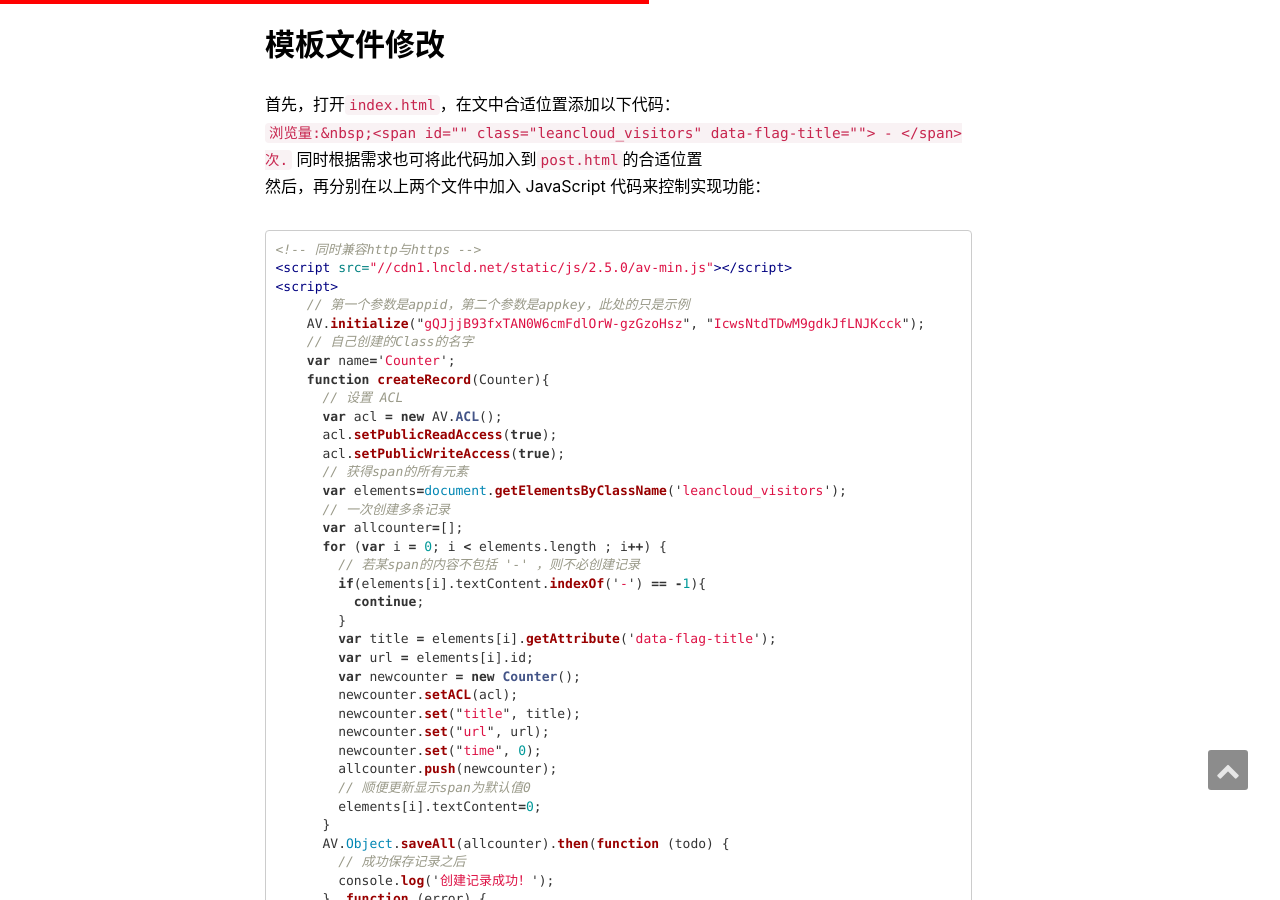
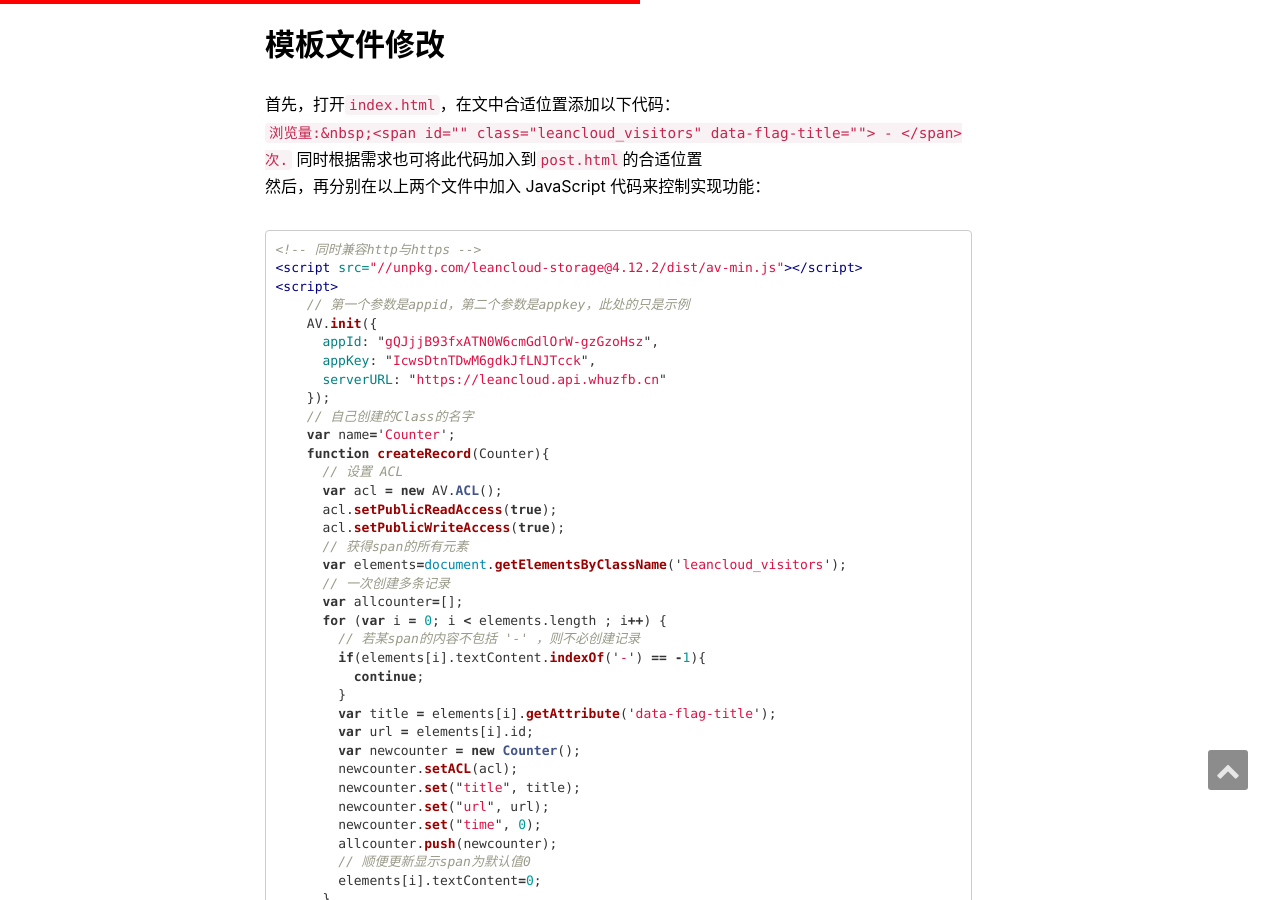
Before and after one commit to zfb132/zfb132.github.com, a Jekyll site: the page built from _posts/2019-01-05-blog_reading_counter.md, in a window 1280 px wide and 900 px high, scrolled down 2705 px. Built offline with Jekyll 4.4.1, drawn with Linux system fonts in a browser that asks for light colours; nearby versions of some CDN libraries; comment, search, counter and statistics services are not loaded.

Commit message:
修改js资源域名

````diff
--- a/_layouts/default.html
+++ b/_layouts/default.html
@@ -129,10 +129,6 @@
     })
 </script>
 
-<!--page views
-<script src="https://cdn1.lncld.net/static/js/av-mini-0.6.10.js"></script>
-<script type="text/javascript" src="{{ site.BASE_PATH }}/assets/js/hit-counter.js"></script>
--->
 <!-- back-to-top -->
 <div id="back-top">
   <a href="#section" data-toggle="tooltip" data-placement="top" title="top">
--- a/_layouts/post.html
+++ b/_layouts/post.html
@@ -57,9 +57,13 @@ layout: default
 
 
 				</p>
-			        <script src="//cdn1.lncld.net/static/js/2.5.0/av-min.js"></script>
+<script src="//unpkg.com/leancloud-storage@4.12.2/dist/av-min.js"></script>
 <script>
-    AV.initialize("gQJjjB93fxATN0W6cmGdlOrW-gzGzoHsz", "IcwsDtnTDwM6gdkJfLNJTcck");
+    AV.init({
+      appId: "gQJjjB93fxATN0W6cmGdlOrW-gzGzoHsz",
+      appKey: "IcwsDtnTDwM6gdkJfLNJTcck",
+      serverURL: "https://leancloud.api.whuzfb.cn"
+    });
     var name='Counter';
 
     function createRecord(Counter){
--- a/_posts/2019-01-05-blog_reading_counter.md
+++ b/_posts/2019-01-05-blog_reading_counter.md
@@ -30,10 +30,14 @@ Jekyll 是一个简单的免费的 Blog 生成工具，类似 WordPress 。它
 然后，再分别在以上两个文件中加入 JavaScript 代码来控制实现功能：
 ```html
 <!-- 同时兼容http与https -->
-<script src="//cdn1.lncld.net/static/js/2.5.0/av-min.js"></script>
+<script src="//unpkg.com/leancloud-storage@4.12.2/dist/av-min.js"></script>
 <script>
     // 第一个参数是appid，第二个参数是appkey，此处的只是示例
-    AV.initialize("gQJjjB93fxTAN0W6cmFdlOrW-gzGzoHsz", "IcwsNtdTDwM9gdkJfLNJKcck");
+    AV.init({
+      appId: "gQJjjB93fxATN0W6cmGdlOrW-gzGzoHsz",
+      appKey: "IcwsDtnTDwM6gdkJfLNJTcck",
+      serverURL: "https://leancloud.api.whuzfb.cn"
+    });
     // 自己创建的Class的名字
     var name='Counter';
     function createRecord(Counter){
--- a/about.html
+++ b/about.html
@@ -124,7 +124,7 @@ description: "FB Zhang"
 </script>
 <!-- anchor-js, Doc:http://bryanbraun.github.io/anchorjs/ -->
 <script>
-    async("https://cdn.bootcss.com/anchor-js/1.1.1/anchor.min.js",function(){
+    async("https://cdn.jsdelivr.net/npm/anchor-js@4.3.1/anchor.min.js",function(){
         anchors.options.placement = 'left';
         anchors.add('h2,h3');
 		anchors.remove('.subheading');
````
Also changed, not shown: index.html (+6 -2 lines).
